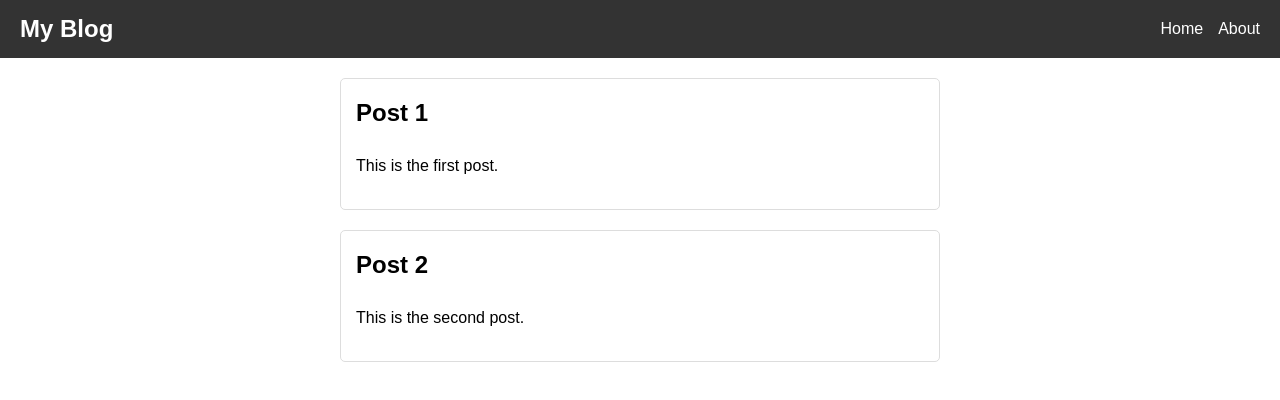
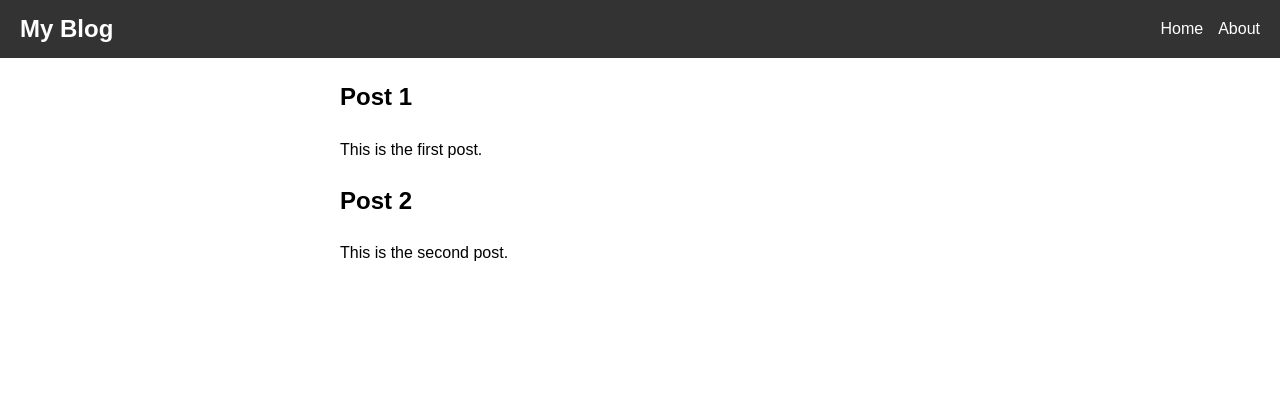
Before and after one commit to BrianKendalBucek/my-blog, a React (Create React App) app: page / in a window 1280 px wide. Shown: the top 400 px of the page. Built offline with nearby package versions, Linux system fonts and the light colour scheme.

Commit message:
further commit

```diff
--- a/package.json
+++ b/package.json
@@ -12,6 +12,7 @@
     "@types/react-dom": "^18.2.15",
     "react": "^18.2.0",
     "react-dom": "^18.2.0",
+    "react-router-dom": "^6.18.0",
     "react-scripts": "5.0.1",
     "typescript": "^4.9.5",
     "web-vitals": "^2.1.4"
--- a/src/App.tsx
+++ b/src/App.tsx
@@ -1,20 +1,30 @@
 import React from 'react';
+import {
+  BrowserRouter as Router,
+  Routes,
+  Route
+} from 'react-router-dom';
 import './App.css';
 import Navbar from './components/Navbar/Navbar';
 import BlogList from './components/BlogList/BlogList';
-
+import BlogPost from './components/BlogPost/BlogPost';
+// Import other components you might need
 
 const App: React.FC = () => {
     const blogPosts = [
         { title: "Post 1", content: "This is the first post." },
         { title: "Post 2", content: "This is the second post." },
+        // Add more posts here if needed
     ];
 
     return (
-        <div>
+        <Router>
             <Navbar />
-            <BlogList posts={blogPosts} />
-        </div>
+            <Routes>
+                <Route path="/" element={<BlogList posts={blogPosts} />} />
+                <Route path="/post/:id" element={<BlogPost />} />
+            </Routes>
+        </Router>
     );
 }
 
--- a/src/components/BlogPost/BlogPost.tsx
+++ b/src/components/BlogPost/BlogPost.tsx
@@ -1,16 +1,28 @@
-import React from 'react';
+import React, { useState, useEffect } from 'react';
 import './BlogPost.css';
+import { useParams } from 'react-router-dom';
 
 interface BlogPostProps {
-    title: string;
-    content: string;
+    title?: string;
+    content?: string;
 }
 
 const BlogPost: React.FC<BlogPostProps> = ({ title, content }) => {
+    const { id } = useParams();
+    const [post, setPost] = useState({ title: '', content: '' });
+
+    useEffect(() => {
+        if (!title && id) {
+            // Fetch the post using the id
+        } else {
+            setPost({ title: title || '', content: content || '' });
+        }
+    }, [id, title, content]);
+
     return (
-        <div className='blog-post'>
-            <h2>{title}</h2>
-            <p>{content}</p>
+        <div>
+            <h2>{post.title}</h2>
+            <p>{post.content}</p>
         </div>
     );
 }
--- a/src/components/Navbar/Navbar.tsx
+++ b/src/components/Navbar/Navbar.tsx
@@ -1,13 +1,14 @@
 import React from 'react';
 import './Navbar.css';
+import { Link } from 'react-router-dom';
 
 const Navbar: React.FC = () => {
     return (
         <nav>
             <h1>My Blog</h1>
             <div>
-                <a href="/">Home</a>
-                <a href="/about">About</a>
+                <Link to="/">Home</Link>
+                <Link to="/about">About</Link>
             </div>
         </nav>
     );
```
Also changed, not shown: 1 other file (tests, documents, lock files or other folders).
